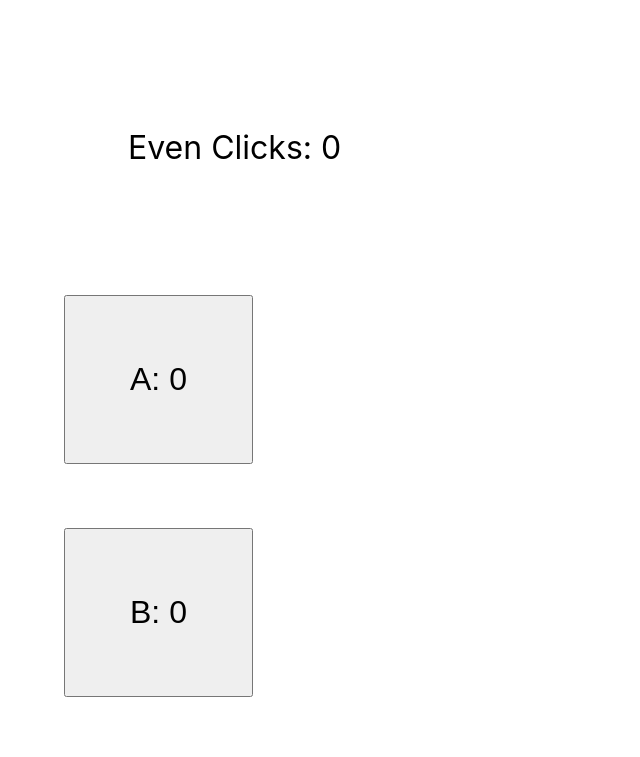
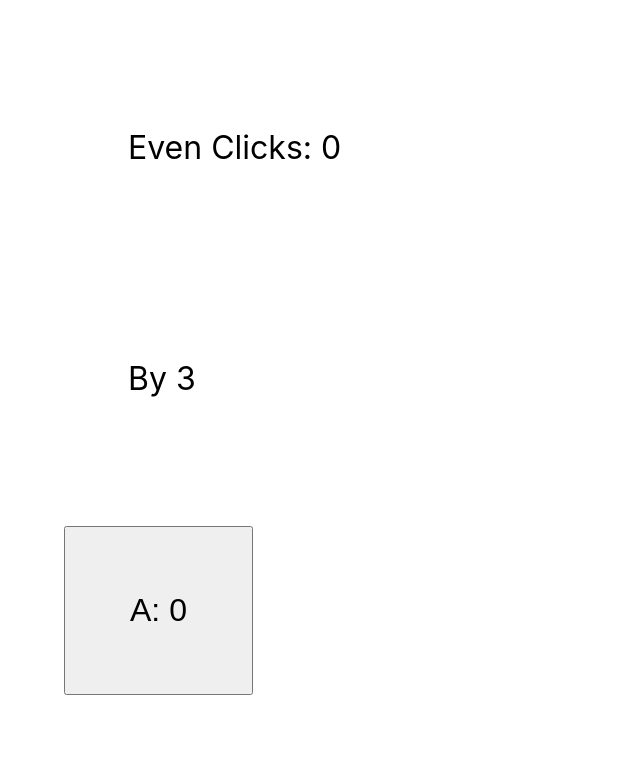
Before and after one commit to BrendanCannell/react-review, a React (Create React App) app: page / in a window 1280 px wide. Shown: the top 757 px of the page, without its empty margins (0-640 px from the left). Built offline with nearby package versions, Linux system fonts and the light colour scheme.

Commit message:
+ 'By 3'

```diff
--- a/src/App.js
+++ b/src/App.js
@@ -17,6 +17,7 @@ function App() {
   return (
     <div>
       <p>Even Clicks: {count}</p>
+      {divisible(count, 3) && <p>By 3</p>}
       <Counter label="A" onIncrement={incrementIfEven} />
       <Counter label="B" onIncrement={incrementIfEven} />
     </div>
```
